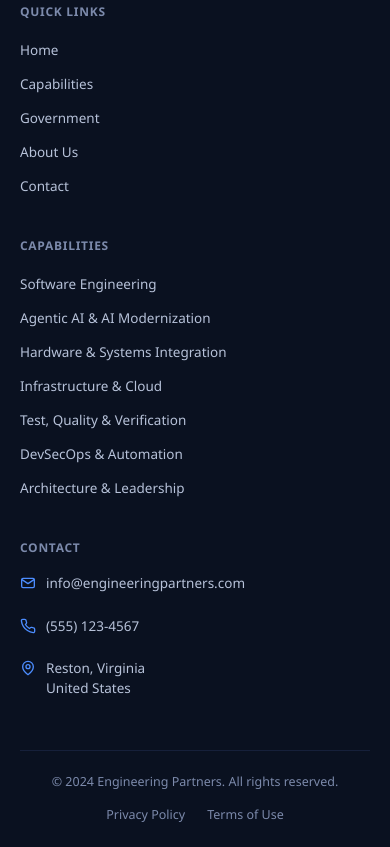
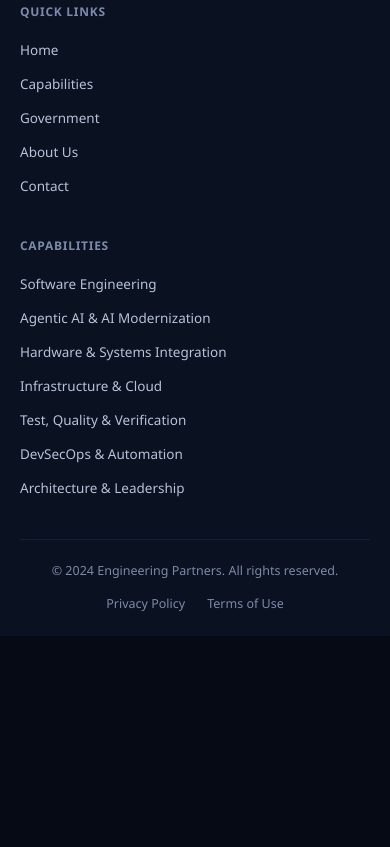
Before and after one commit to stevelefi/engineering-partners-mockup, a plain HTML site: page index.html in a window 390 px wide. Shown: the part 3130-3977 px from the top of the page. After the commit the page ends 3766 px from the top, so only its background shows below. Drawn offline with Linux system fonts and the light colour scheme.

Commit message:
Remove contact info from footer
Temporarily removed email/phone/address from the shared footer across all pages, pending updated content.

Co-Authored-By: Claude Sonnet 5 <noreply@anthropic.com>

```diff
--- a/footer.js
+++ b/footer.js
@@ -38,15 +38,6 @@ document.getElementById("footer").innerHTML = `
           <li><a href="capabilities.html">Architecture &amp; Leadership</a></li>
         </ul>
       </div>
-
-      <div class="footer-col">
-        <h3>Contact</h3>
-        <ul class="footer-contact">
-          <li><svg aria-hidden="true" viewBox="0 0 24 24" fill="none" stroke="currentColor" stroke-width="2" stroke-linecap="round" stroke-linejoin="round"><rect x="2.5" y="5" width="19" height="14" rx="2"/><path d="M3 7l9 6 9-6"/></svg>info@engineeringpartners.com</li>
-          <li><svg aria-hidden="true" viewBox="0 0 24 24" fill="none" stroke="currentColor" stroke-width="2" stroke-linecap="round" stroke-linejoin="round"><path d="M22 16.9v3a2 2 0 01-2.2 2 19.8 19.8 0 01-8.6-3.1 19.5 19.5 0 01-6-6A19.8 19.8 0 012.1 4.2 2 2 0 014.1 2h3a2 2 0 012 1.7c.1.9.4 1.8.7 2.7a2 2 0 01-.5 2.1L8.1 9.8a16 16 0 006 6l1.3-1.2a2 2 0 012.1-.5c.9.3 1.8.6 2.7.7a2 2 0 011.8 2.1z"/></svg>(555) 123-4567</li>
-          <li><svg aria-hidden="true" viewBox="0 0 24 24" fill="none" stroke="currentColor" stroke-width="2" stroke-linecap="round" stroke-linejoin="round"><path d="M20 10c0 6-8 12-8 12s-8-6-8-12a8 8 0 1116 0z"/><circle cx="12" cy="10" r="3"/></svg><span>Reston, Virginia<br/>United States</span></li>
-        </ul>
-      </div>
     </div>
 
     <div class="footer-bottom">
--- a/styles.css
+++ b/styles.css
@@ -568,7 +568,7 @@ footer.site-footer {
 }
 .footer-grid {
   display: grid;
-  grid-template-columns: 1.4fr 1fr 1fr 1fr;
+  grid-template-columns: 1.4fr 1fr 1fr;
   gap: 40px;
   padding-bottom: 40px;
 }
```
